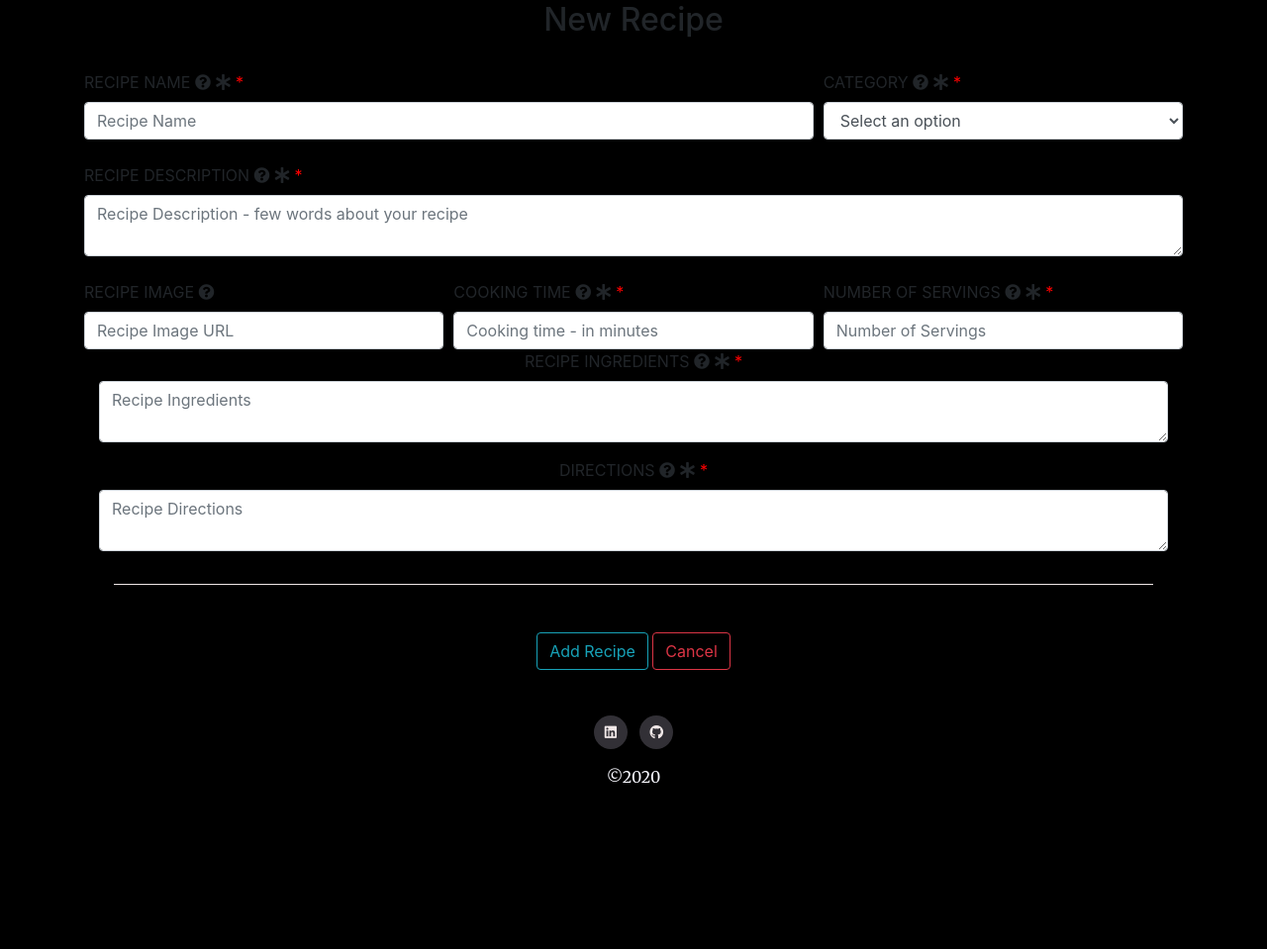
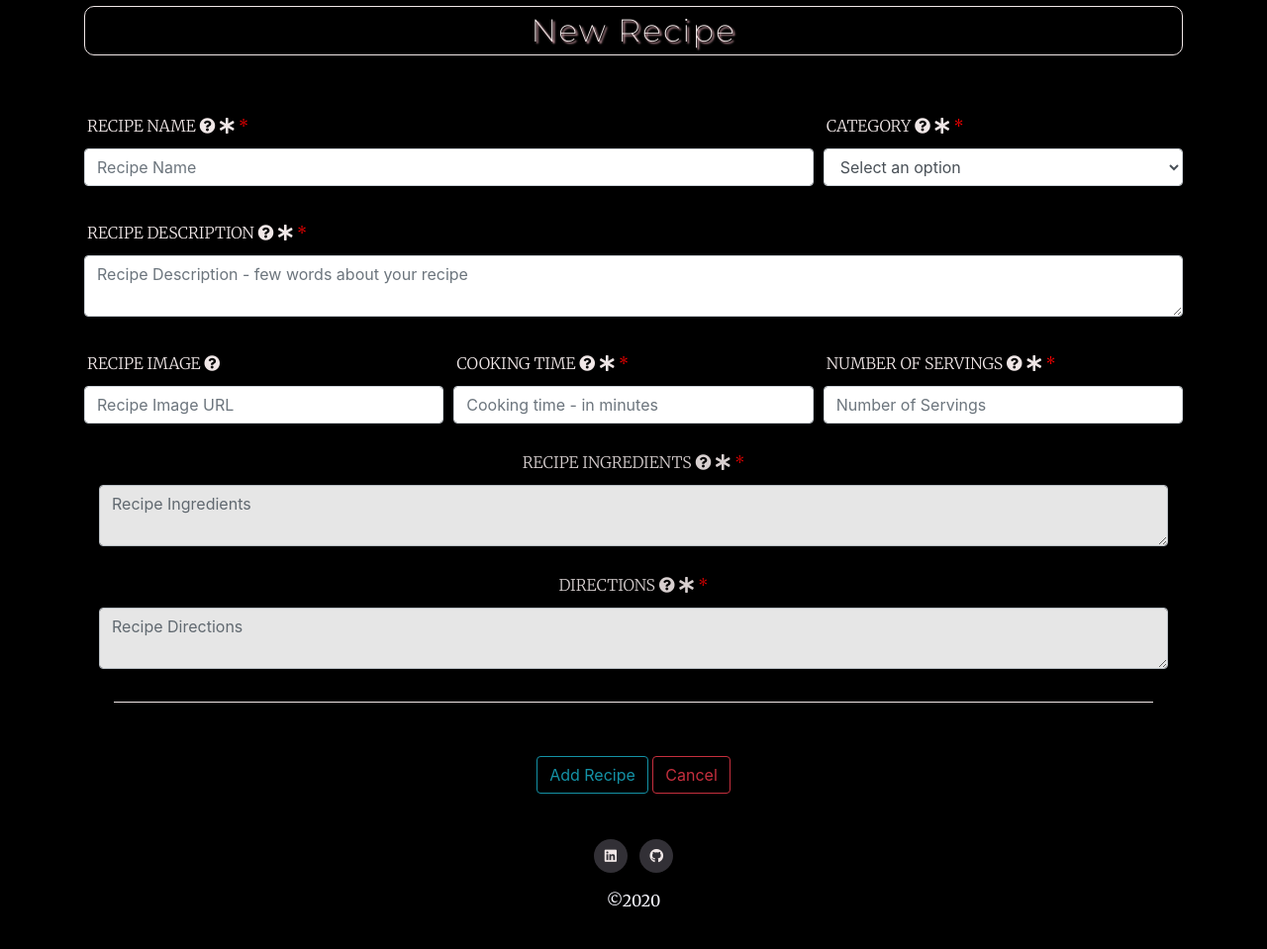
Before and after one commit to sneachda/juicebar-ms3, a Flask app: page /add_recipe in a window 1280 px wide. Shown: the part 100-1059 px from the top of the page at 99% size. Before the commit the page ends 892 px from the top, so only its background shows below. Run offline with Flask 2, Linux system fonts and the light colour scheme; the visitor is signed in with stand-in values (Sample User, id 1); a database or web service that is not in the repository returns one stand-in record (values such as "Sample title"); some libraries are stand-ins or nearby versions.

Commit message:
all pages revised and styles updated

```diff
--- a/app.py
+++ b/app.py
@@ -5,10 +5,7 @@ from flask_bcrypt import Bcrypt
 from forms import RegistrationForm, LoginForm, RecipeForm
 import math
 from bson.objectid import ObjectId
-
-from os import path
-
-if path.exists("env.py"):
+if os.path.exists("env.py"):
     import env
 
 app = Flask(__name__)
--- a/static/css/style.css
+++ b/static/css/style.css
@@ -19,11 +19,12 @@ hr {
     margin-right: 30px;
     margin-bottom: 10px;
     border-top: 1px double #f0e7e7;
+    padding: 3px;
 }
 
 /*----------------------------------------------------Images */
 .register-image {
-    margin: 15px;
+    margin-bottom: 15px;
     mix-blend-mode: hard-light;
     opacity: 0.6;
     border-radius: 10px;
@@ -38,6 +39,9 @@ hr {
 }
 
 .full-recipe-img {
+    max-width: 100%;
+    display:block;
+    height: auto;
     margin-top: 20px;
     border-radius: 10px;
     box-shadow: 5px 5px #000000, 5px 5px 0 1px #ffffff;
@@ -111,8 +115,7 @@ hr {
 .reg-title, .log-title {
     font-weight: 200;
     font-size: 40px;
-    padding: 15px;
-    margin-top: 30px;
+    padding: 10px;
 }
 
 .main-p {
@@ -127,6 +130,7 @@ hr {
     text-shadow: 2px 2px 2px #FBBFCA;
     border: 1px solid #F0E7E7;
     border-radius: 10px;
+    padding: 5px;
 
 }
 
@@ -135,6 +139,7 @@ hr {
     text-align: center;
     font-weight: 100;
     color: #f0e7e7;
+    padding: 3px;
 }
 
 .a-here {
@@ -150,6 +155,10 @@ hr {
     background: #6D6875;
     color: #F0E7E7;
 
+}
+
+.logged-display {
+    text-align: center;
 }
 
 
@@ -236,6 +245,8 @@ hr {
 
 .form-group {
     text-align: center;
+    border-radius: 10px;
+    opacity: 0.9;
 }
 
 .reg-log-btn {
--- a/templates/add_recipe.html
+++ b/templates/add_recipe.html
@@ -1,6 +1,7 @@
 {% extends 'base.html' %}
 {% block content %}
 
+    <!--Add Recipe-->
 
     <section id="new-recipe">
         <div class="container">
@@ -8,17 +9,19 @@
                 {{ form.hidden_tag() }}
                 <div class="row">
                     <div class="col text-center">
-                        <h2>New Recipe</h2>
+                        <h2 class="recipe-title">New Recipe</h2>
                     </div>
                 </div>
                 <div class="form-row mt-4">
-                    <div class="col-8">
-                        <label class="required uppercase" for="recipe_name"> Recipe Name <i class="fas fa-question-circle"></i>
+                    <div class="col-sm-8 mt-4">
+                        <label class="required recipe-p uppercase" for="recipe_name"> Recipe Name <i
+                                class="fas fa-question-circle"></i>
                             <i class="fas fa-asterisk"></i></label>
                         {{ form.recipe_name(placeholder="Recipe Name", id="recipe_name", class="validate form-control", type="text") }}
                     </div>
-                    <div class="col-4">
-                        <label class="required uppercase" for="recipe_category"> Category <i class="fas fa-question-circle"></i>
+                    <div class="col-sm-4 mt-4">
+                        <label class="required recipe-p uppercase" for="recipe_category"> Category <i
+                                class="fas fa-question-circle"></i>
                             <i class="fas fa-asterisk"></i></label>
 
                         <select id="category_name" name="category_name" class="validate form-control" required>
@@ -30,40 +33,45 @@
                     </div>
                 </div>
                 <div class="form-row mt-4">
-                        <div class="col">
-                            <label class="required uppercase" for="recipe_description"> Recipe Description <i class="fas fa-question-circle"></i>
+                    <div class="col-sm-12 mt-2">
+                        <label class="required recipe-p uppercase" for="recipe_description"> Recipe Description <i
+                                class="fas fa-question-circle"></i>
                             <i class="fas fa-asterisk"></i></label>
                         {{ form.recipe_description(placeholder="Recipe Description - few words about your recipe", id="recipe_description", class="validate form-control", type="text") }}
                     </div>
                 </div>
                 <div class="form-row mt-4">
-                    <div class="col-4">
-                        <label  class="uppercase" for="prep_time"> Recipe Image <i class="fas fa-question-circle"></i>
+                    <div class="col-sm-12 col-md-4 mt-2">
+                        <label class="recipe-p uppercase" for="prep_time"> Recipe Image <i class="fas fa-question-circle"></i>
                         </label>
                         {{ form.recipe_image(placeholder="Recipe Image URL", id="recipe_image", class="validate form-control") }}
                     </div>
-            <div class="col-4">
-                        <label class="required uppercase" for="prep_time"> Cooking Time <i class="fas fa-question-circle"></i>
+                    <div class="col-sm-12 col-md-4 mt-2">
+                        <label class="required recipe-p uppercase" for="prep_time"> Cooking Time <i
+                                class="fas fa-question-circle"></i>
                             <i class="fas fa-asterisk"></i></label>
                         {{ form.prep_time(placeholder="Cooking time - in minutes", id="prep_time", class="validate form-control", type="number") }}
                     </div>
-                    <div class="col-4">
-                        <label class="required uppercase" for="it_serves"> Number of Servings <i class="fas fa-question-circle"></i>
+                    <div class="col-sm-12 col-md-4 mt-2">
+                        <label class="required recipe-p uppercase" for="it_serves"> Number of Servings <i
+                                class="fas fa-question-circle"></i>
                             <i class="fas fa-asterisk"></i></label>
 
                         {{ form.it_serves(placeholder="Number of Servings", id="it_serves", class="validate form-control", type="number") }}
                     </div>
                 </div>
-                <div class="col">
+                <div class="col-sm-12 mt-4">
                     <div class="form-group form-label">
-                    <label class="required uppercase" for="recipe_ingredients"> Recipe Ingredients <i class="fas fa-question-circle"></i>
+                        <label class="required recipe-p uppercase" for="recipe_ingredients"> Recipe Ingredients <i
+                                class="fas fa-question-circle"></i>
                             <i class="fas fa-asterisk"></i></label>
                         {{ form.recipe_ingredients(placeholder="Recipe Ingredients", id="recipe_ingredients", class="validate form-control", type="text") }}
                     </div>
                 </div>
-            <div class="col">
+                <div class="col-sm-12 mt-4">
                     <div class="form-group form-label">
-                    <label class="required uppercase" for="recipe_method"> Directions <i class="fas fa-question-circle"></i>
+                        <label class="required recipe-p uppercase" for="recipe_method"> Directions <i
+                                class="fas fa-question-circle"></i>
                             <i class="fas fa-asterisk"></i></label>
                         {{ form.recipe_method(placeholder="Recipe Directions", id="recipe_method", class="validate form-control", type="text") }}
                     </div>
@@ -78,26 +86,23 @@
                                     <p class="error-message">
                                         {{ message }}
                                     </p>
-                                {% endfor %} {% endif %} {% endwith %}
+                                {% endfor %}
+                            {% endif %}
+                        {% endwith %}
+                    </div>
                 </div>
 
-                </div>
+                <hr>
 
-
-                <hr>
                 <div class="row mt-4 justify-content-center">
                     <div class="form-group">
                         {{ form.submit(class="btn btn-outline-info mt-4") }}
-
-                        <a href="{{ url_for('index') }}" class="btn btn-outline-danger mt-4">Cancel</a>
-
+                        <a href="{{ url_for('my_recipes') }}" class="btn btn-outline-danger mt-4">Cancel</a>
                     </div>
                 </div>
             </form>
+        </div>
 
-        </div>
-        </div>
-        </div>
     </section>
 
 
--- a/templates/juices.html
+++ b/templates/juices.html
@@ -5,7 +5,7 @@
 
         <div class="row">
             <div class="col-12 col-center">
-                <h4 class="account-title uppercase">{{ title }}</h4>
+                <h4 class="recipe-title uppercase">{{ title }}</h4>
             </div>
         </div>
 
```
Also changed, not shown: templates/edit_recipe.html (+54 -44 lines), templates/index.html (+29 -9 lines), templates/login.html (+18 -13 lines), templates/recipes.html (+3 -4 lines), templates/register.html (+14 -11 lines), templates/smoothies.html (+8 -4 lines). Lines whose indentation alone changed are shown as unchanged.
